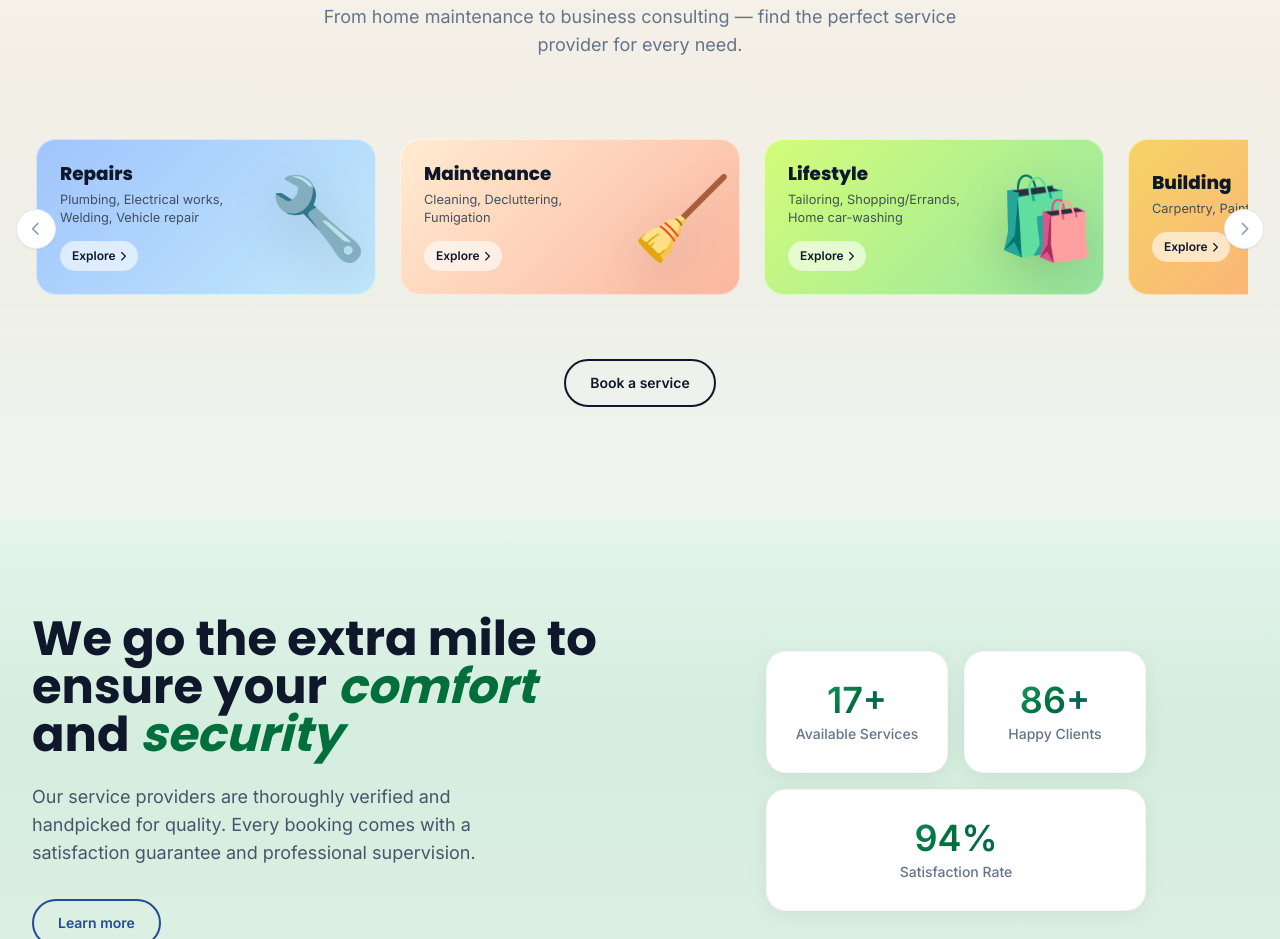
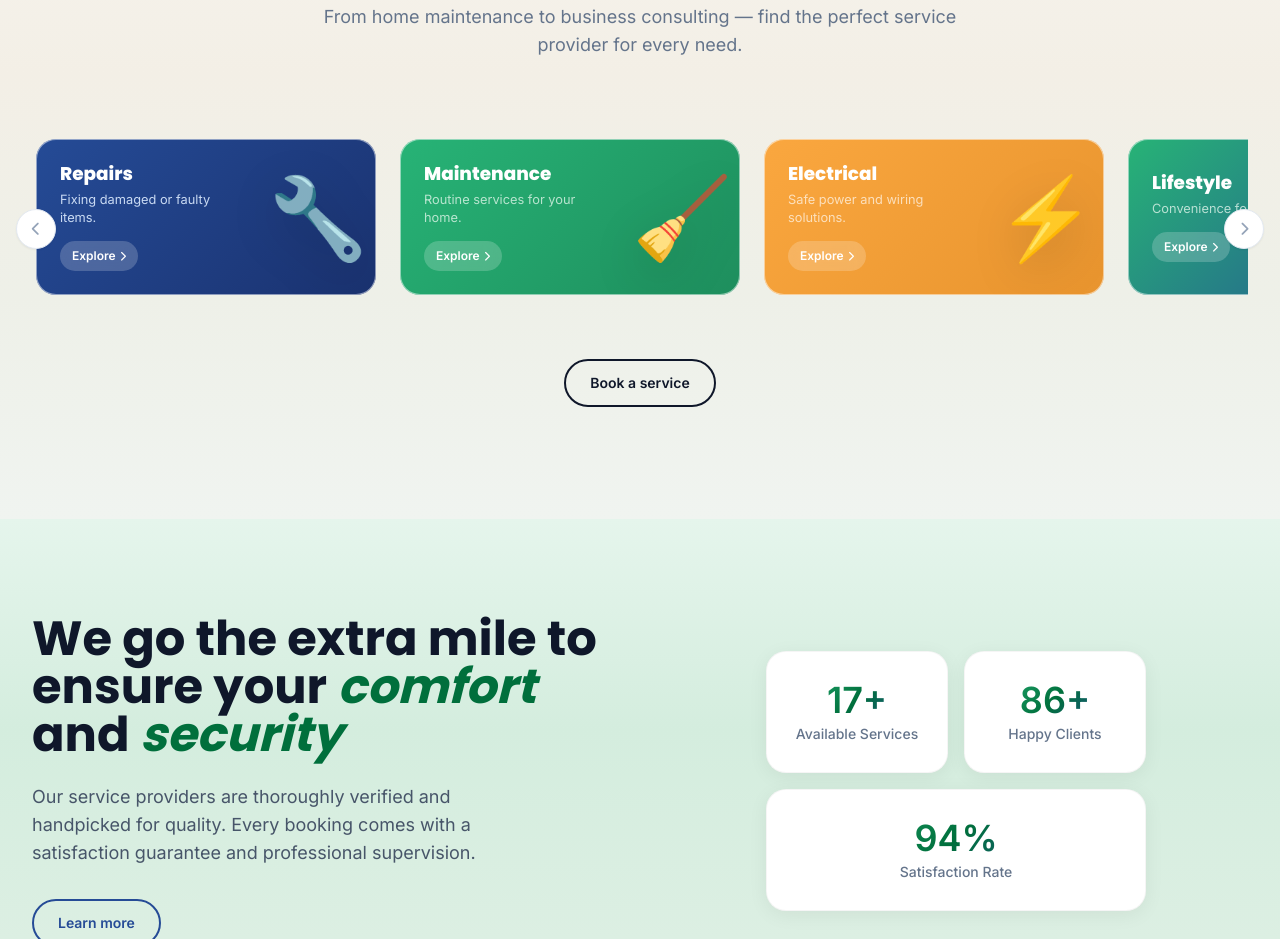
Before and after one commit to Godpixelthereal/Serva, a plain HTML site: page index.html in a window 1280 px wide. Shown: the part 1279-2218 px from the top of the page. Drawn offline with nearby package versions, Linux system fonts and the light colour scheme.

Commit message:
Branding: Standardized hardcoded home scroller gradients and refined scroller categories

```diff
--- a/index.html
+++ b/index.html
@@ -249,70 +249,76 @@
                     <div class="relative">
                         <div class="flex gap-5 sm:gap-6 overflow-x-auto pb-6 px-1 hide-scrollbar snap-x snap-mandatory scroll-smooth"
                             id="serviceCardsScroll">
-                            <div class="category-card-v3 snap-center shrink-0 w-[300px] sm:w-[340px]" style="background: linear-gradient(135deg, #a1c4fd 0%, #c2e9fb 100%);" onclick="showCategoryServices('repairs')">
+                            <!-- Card: Repairs -->
+                            <div class="category-card-v3 snap-center shrink-0 w-[300px] sm:w-[340px]" style="background: linear-gradient(135deg, #254B96 0%, #1a3270 100%);" onclick="showCategoryServices('repairs')">
                                 <div class="cat-v3-content">
-                                    <h3 class="cat-v3-title">Repairs</h3>
-                                    <p class="cat-v3-desc">Plumbing, Electrical works, Welding, Vehicle repair</p>
-                                    <div class="cat-v3-btn">
+                                    <h3 class="cat-v3-title text-white">Repairs</h3>
+                                    <p class="cat-v3-desc text-blue-100">Fixing damaged or faulty items.</p>
+                                    <div class="cat-v3-btn bg-white/20 text-white">
                                         Explore <i class="fas fa-chevron-right text-[10px]"></i>
                                     </div>
                                 </div>
                                 <div class="cat-v3-emoji">🔧</div>
                             </div>
 
-                            <div class="category-card-v3 snap-center shrink-0 w-[300px] sm:w-[340px]" style="background: linear-gradient(135deg, #ffecd2 0%, #fcb69f 100%);" onclick="showCategoryServices('maintenance')">
+                            <!-- Card: Maintenance -->
+                            <div class="category-card-v3 snap-center shrink-0 w-[300px] sm:w-[340px]" style="background: linear-gradient(135deg, #27B376 0%, #1e8e5d 100%);" onclick="showCategoryServices('maintenance')">
                                 <div class="cat-v3-content">
-                                    <h3 class="cat-v3-title">Maintenance</h3>
-                                    <p class="cat-v3-desc">Cleaning, Decluttering, Fumigation</p>
-                                    <div class="cat-v3-btn">
+                                    <h3 class="cat-v3-title text-white">Maintenance</h3>
+                                    <p class="cat-v3-desc text-green-50/80">Routine services for your home.</p>
+                                    <div class="cat-v3-btn bg-white/20 text-white">
                                         Explore <i class="fas fa-chevron-right text-[10px]"></i>
                                     </div>
                                 </div>
                                 <div class="cat-v3-emoji">🧹</div>
                             </div>
 
-                            <div class="category-card-v3 snap-center shrink-0 w-[300px] sm:w-[340px]" style="background: linear-gradient(135deg, #d4fc79 0%, #96e6a1 100%);" onclick="showCategoryServices('lifestyle')">
+                            <!-- Card: Electrical Services -->
+                            <div class="category-card-v3 snap-center shrink-0 w-[300px] sm:w-[340px]" style="background: linear-gradient(135deg, #FAA73F 0%, #e8942e 100%);" onclick="showCategoryServices('electrical')">
                                 <div class="cat-v3-content">
-                                    <h3 class="cat-v3-title">Lifestyle</h3>
-                                    <p class="cat-v3-desc">Tailoring, Shopping/Errands, Home car-washing</p>
-                                    <div class="cat-v3-btn">
+                                    <h3 class="cat-v3-title text-white">Electrical</h3>
+                                    <p class="cat-v3-desc text-orange-50/80">Safe power and wiring solutions.</p>
+                                    <div class="cat-v3-btn bg-white/20 text-white">
+                                        Explore <i class="fas fa-chevron-right text-[10px]"></i>
+                                    </div>
+                                </div>
+                                <div class="cat-v3-emoji">⚡</div>
+                            </div>
+
+                            <!-- Card: Lifestyle -->
+                            <div class="category-card-v3 snap-center shrink-0 w-[300px] sm:w-[340px]" style="background: linear-gradient(135deg, #27B376 0%, #254B96 100%);" onclick="showCategoryServices('lifestyle')">
+                                <div class="cat-v3-content">
+                                    <h3 class="cat-v3-title text-white">Lifestyle</h3>
+                                    <p class="cat-v3-desc text-green-50/80">Convenience for daily living.</p>
+                                    <div class="cat-v3-btn bg-white/20 text-white">
                                         Explore <i class="fas fa-chevron-right text-[10px]"></i>
                                     </div>
                                 </div>
                                 <div class="cat-v3-emoji">🛍️</div>
                             </div>
 
-                            <div class="category-card-v3 snap-center shrink-0 w-[300px] sm:w-[340px]" style="background: linear-gradient(135deg, #f6d365 0%, #fda085 100%);" onclick="showCategoryServices('building')">
+                            <!-- Card: Building -->
+                            <div class="category-card-v3 snap-center shrink-0 w-[300px] sm:w-[340px]" style="background: linear-gradient(135deg, #254B96 0%, #173366 100%);" onclick="showCategoryServices('building')">
                                 <div class="cat-v3-content">
-                                    <h3 class="cat-v3-title">Building</h3>
-                                    <p class="cat-v3-desc">Carpentry, Painting</p>
-                                    <div class="cat-v3-btn">
+                                    <h3 class="cat-v3-title text-white">Building</h3>
+                                    <p class="cat-v3-desc text-blue-100">Construction and renovations.</p>
+                                    <div class="cat-v3-btn bg-white/20 text-white">
                                         Explore <i class="fas fa-chevron-right text-[10px]"></i>
                                     </div>
                                 </div>
                                 <div class="cat-v3-emoji">🏗️</div>
                             </div>
 
-                            <div class="category-card-v3 snap-center shrink-0 w-[300px] sm:w-[340px]" style="background: linear-gradient(135deg, #ff9a9e 0%, #fecfef 100%);" onclick="showCategoryServices('personal')">
+                            <!-- Card: Personal Care -->
+                            <div class="category-card-v3 snap-center shrink-0 w-[300px] sm:w-[340px]" style="background: linear-gradient(135deg, #FAA73F 0%, #f7941d 100%);" onclick="showCategoryServices('personal')">
                                 <div class="cat-v3-content">
-                                    <h3 class="cat-v3-title">Personal Care</h3>
-                                    <p class="cat-v3-desc">Hairstyling/Barbing, Makeup artistry, Laundry</p>
-                                    <div class="cat-v3-btn">
+                                    <h3 class="cat-v3-title text-white">Personal Care</h3>
+                                    <p class="cat-v3-desc text-orange-50/80">Grooming and well-being.</p>
+                                    <div class="cat-v3-btn bg-white/20 text-white">
                                         Explore <i class="fas fa-chevron-right text-[10px]"></i>
                                     </div>
                                 </div>
                                 <div class="cat-v3-emoji">💇</div>
-                            </div>
-
-                            <div class="category-card-v3 snap-center shrink-0 w-[300px] sm:w-[340px]" style="background: linear-gradient(135deg, #f5f7fa 0%, #c3cfe2 100%);" onclick="showCategoryServices('others')">
-                                <div class="cat-v3-content">
-                                    <h3 class="cat-v3-title">Others</h3>
-                                    <p class="cat-v3-desc">Personalized, tailored, or emergency services</p>
-                                    <div class="cat-v3-btn">
-                                        Explore <i class="fas fa-chevron-right text-[10px]"></i>
-                                    </div>
-                                </div>
-                                <div class="cat-v3-emoji">⚡</div>
                             </div>
                         </div>
                         <!-- Navigation arrows -->
```
